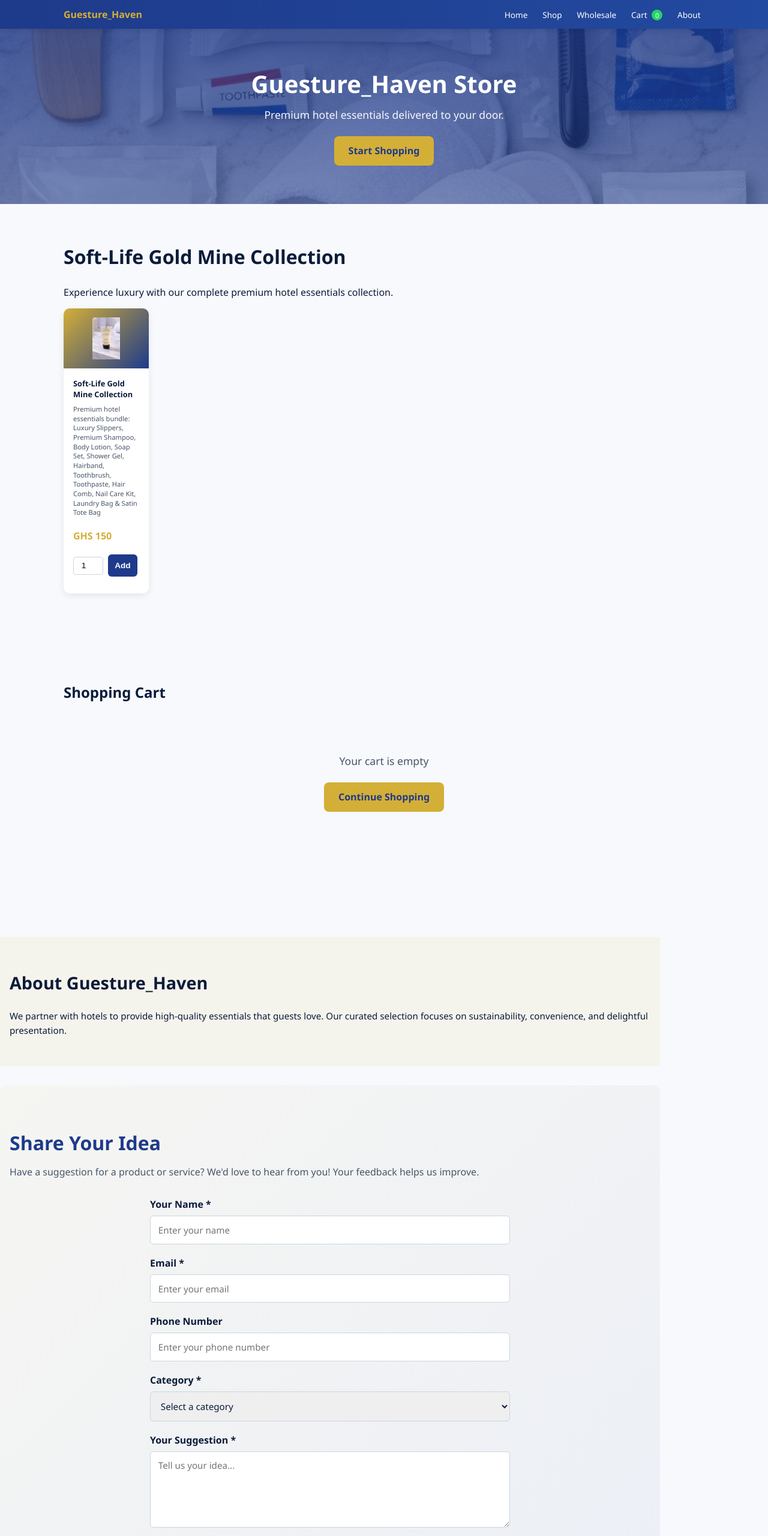
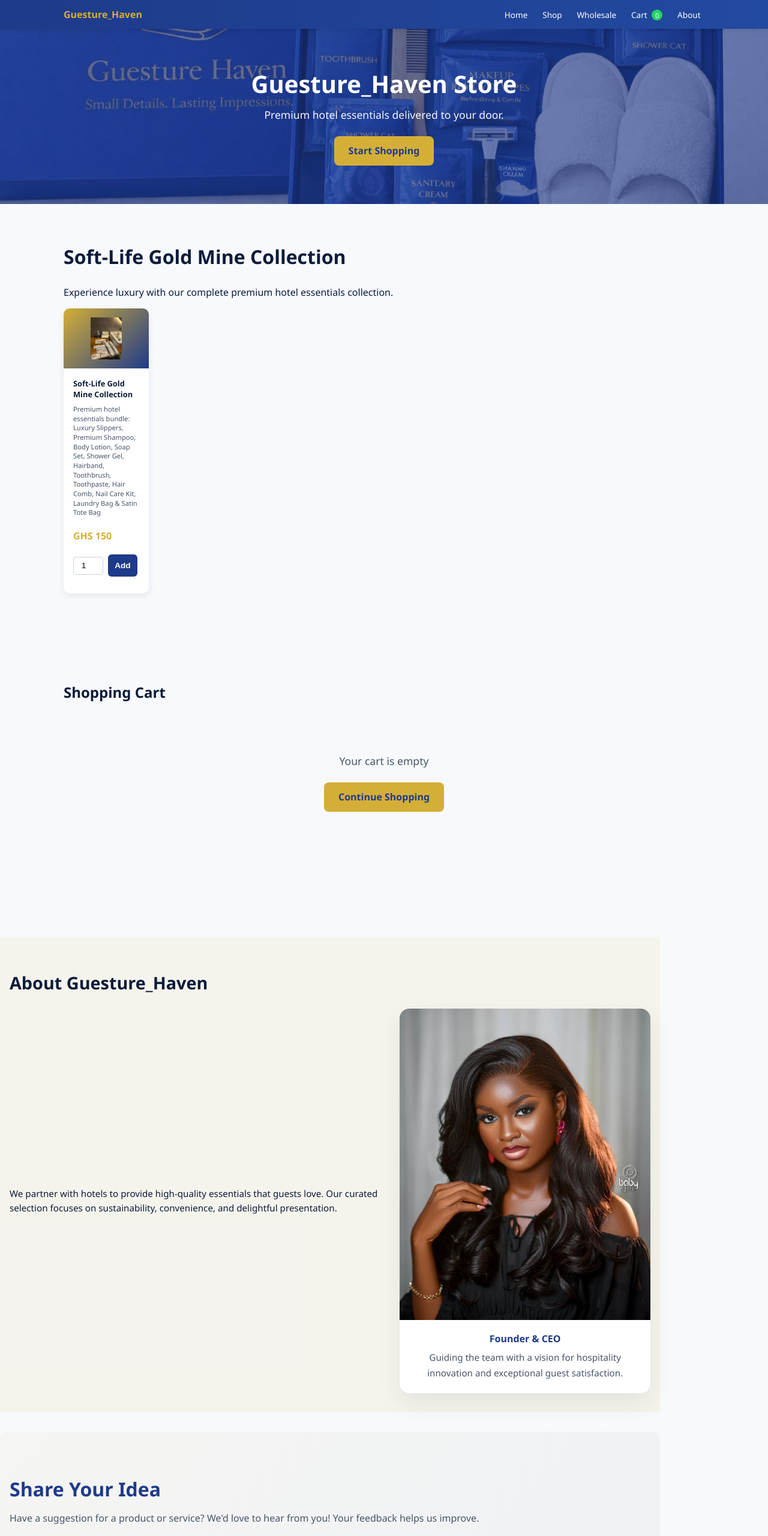
Before and after one commit to sbhrjzk664-star/Guesture_Haven, a website: page store.html in a window 1280 px wide. Shown: the top 2560 px of the page at 60% size. Drawn offline with Linux system fonts and the light colour scheme.

Commit message:
Add CEO image, package image, hero banner, and update bulk items

```diff
--- a/css/store.css
+++ b/css/store.css
@@ -28,6 +28,25 @@ body{
   background: linear-gradient(180deg, rgba(30,58,138,0.8), rgba(30,58,138,0.6)), url('/assets/DVSL3827.jpg') center/cover no-repeat;
   color: white;
   padding: 3rem 1rem;
+}
+.hero-banner{
+  background-attachment: fixed;
+  position: relative;
+}
+.hero-banner::before{
+  content: '';
+  position: absolute;
+  top: 0;
+  left: 0;
+  right: 0;
+  bottom: 0;
+  background: rgba(30, 58, 138, 0.65);
+  z-index: 1;
+  pointer-events: none;
+}
+.hero-banner .hero-inner{
+  position: relative;
+  z-index: 2;
 }
 .hero-inner{text-align:center}
 .hero h1{font-size:clamp(1.5rem,5vw,2.5rem);margin:0 0 .75rem}
@@ -80,6 +99,13 @@ body{
 .about{padding:2rem 1rem;background:rgba(212,175,55,0.08);margin:2rem 0}
 .about h2{font-size:clamp(1.3rem,4vw,1.8rem)}
 .about p{font-size:0.95rem;line-height:1.6}
+.about-grid{display:grid;grid-template-columns:1.2fr 0.8fr;gap:1.5rem;align-items:center;margin-top:1.5rem}
+.about-copy{max-width:680px}
+.ceo-profile{background:white;border-radius:16px;box-shadow:0 16px 40px rgba(15,23,42,0.08);overflow:hidden;text-align:center}
+.ceo-profile img{width:100%;height:auto;display:block;object-fit:cover}
+.ceo-text{padding:1.25rem}
+.ceo-title{font-size:1rem;font-weight:700;color:var(--blue);margin-bottom:0.5rem}
+.ceo-text p{font-size:0.95rem;color:#475569;line-height:1.7;margin:0}
 
 .site-footer{background:#0b1220;color:white;padding:1.5rem 1rem;margin-top:2rem}
 .footer-inner{display:flex;justify-content:space-between;gap:1.5rem;align-items:center;flex-wrap:wrap}
@@ -350,6 +376,8 @@ body{
   .about{padding:1.5rem 1rem;margin:1.5rem 0}
   .about h2{font-size:1.2rem}
   .about p{font-size:0.85rem}
+  .about-grid{grid-template-columns:1fr;gap:1rem}
+  .ceo-profile{max-width:300px;margin:1rem auto}
   .footer-inner{flex-direction:column;align-items:flex-start;gap:1rem}
   .footer-whatsapp{margin-left:0;width:100%}
   .btn-whatsapp-footer{width:100%;justify-content:center}
--- a/css/styles.css
+++ b/css/styles.css
@@ -88,6 +88,13 @@ body{
 .about{padding:2rem 1rem;background:rgba(212,175,55,0.08);margin:2rem 0}
 .about h2{font-size:clamp(1.3rem,4vw,1.8rem)}
 .about p{font-size:0.95rem;line-height:1.6}
+.about-grid{display:grid;grid-template-columns:1.2fr 0.8fr;gap:1.5rem;align-items:center;margin-top:1.5rem}
+.about-copy{max-width:680px}
+.ceo-profile{background:white;border-radius:16px;box-shadow:0 16px 40px rgba(15,23,42,0.08);overflow:hidden;text-align:center}
+.ceo-profile img{width:100%;height:auto;display:block;object-fit:cover}
+.ceo-text{padding:1.25rem}
+.ceo-title{font-size:1rem;font-weight:700;color:var(--blue);margin-bottom:0.5rem}
+.ceo-text p{font-size:0.95rem;color:#475569;line-height:1.7;margin:0}
 
 .site-footer{background:#0b1220;color:white;padding:1.5rem 1rem;margin-top:2rem}
 .footer-inner{display:flex;justify-content:space-between;gap:1.5rem;align-items:center;flex-wrap:wrap}
@@ -150,6 +157,8 @@ body{
   .about{padding:1.5rem 1rem;margin:1.5rem 0}
   .about h2{font-size:1.2rem}
   .about p{font-size:0.85rem}
+  .about-grid{grid-template-columns:1fr;gap:1rem}
+  .ceo-profile{max-width:300px;margin:1rem auto}
   .footer-inner{flex-direction:column;align-items:flex-start;gap:1rem}
   .footer-whatsapp{margin-left:0;width:100%}
   .btn-whatsapp-footer{width:100%;justify-content:center}
--- a/js/store.js
+++ b/js/store.js
@@ -1,5 +1,5 @@
 const products = [
-  { id: 1, name: 'Soft-Life Gold Mine Collection', price: 150, category: 'collection', image: 'assets/EKTX0444.JPG', desc: 'Premium hotel essentials bundle: Luxury Slippers, Premium Shampoo, Body Lotion, Soap Set, Shower Gel, Hairband, Toothbrush, Toothpaste, Hair Comb, Nail Care Kit, Laundry Bag & Satin Tote Bag' }
+  { id: 1, name: 'Soft-Life Gold Mine Collection', price: 150, category: 'collection', image: 'assets/SRBE3184.JPG', desc: 'Premium hotel essentials bundle: Luxury Slippers, Premium Shampoo, Body Lotion, Soap Set, Shower Gel, Hairband, Toothbrush, Toothpaste, Hair Comb, Nail Care Kit, Laundry Bag & Satin Tote Bag' }
 ];
 
 let cart = [];
--- a/store.html
+++ b/store.html
@@ -26,7 +26,7 @@
   </header>
 
   <main>
-    <section id="home" class="hero">
+    <section id="home" class="hero hero-banner" style="background-image: url('assets/IOOE6891.JPG'); background-size: cover; background-position: center;">
       <div class="container hero-inner">
         <h1>Guesture_Haven Store</h1>
         <p class="lead">Premium hotel essentials delivered to your door.</p>
@@ -74,7 +74,18 @@
 
     <section id="about" class="container about">
       <h2>About Guesture_Haven</h2>
-      <p>We partner with hotels to provide high-quality essentials that guests love. Our curated selection focuses on sustainability, convenience, and delightful presentation.</p>
+      <div class="about-grid">
+        <div class="about-copy">
+          <p>We partner with hotels to provide high-quality essentials that guests love. Our curated selection focuses on sustainability, convenience, and delightful presentation.</p>
+        </div>
+        <div class="ceo-profile">
+          <img src="assets/BDJH7371.JPG" alt="Guesture_Haven CEO">
+          <div class="ceo-text">
+            <div class="ceo-title">Founder & CEO</div>
+            <p>Guiding the team with a vision for hospitality innovation and exceptional guest satisfaction.</p>
+          </div>
+        </div>
+      </div>
     </section>
 
     <section id="suggestions" class="container suggestions-section">
```
Also changed, not shown: index.html (+12 -1 lines), wholesale.html (+2 -10 lines), assets/BDJH7371.JPG (added), assets/IOOE6891.JPG (added), assets/SRBE3184.JPG (added).
